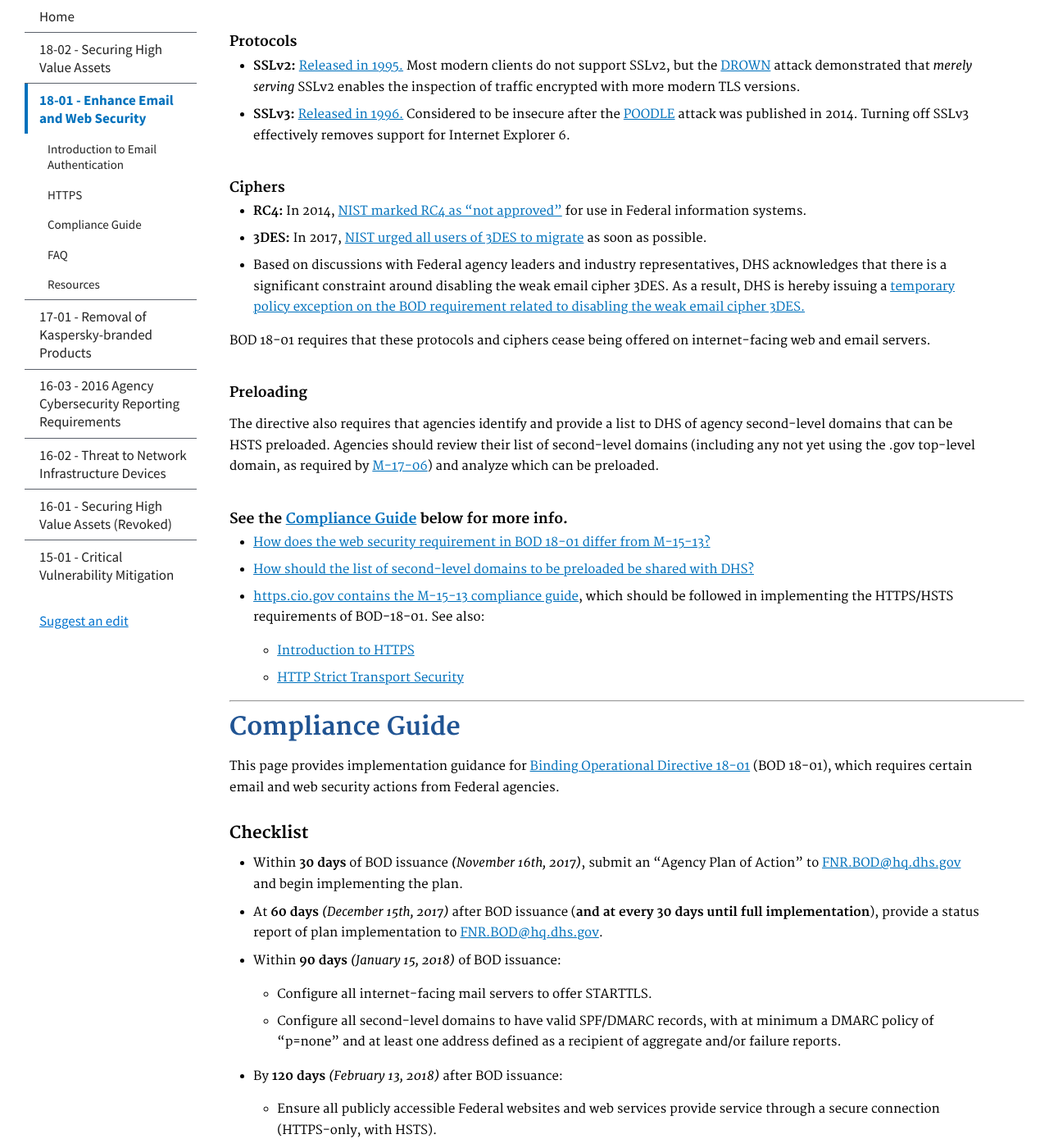
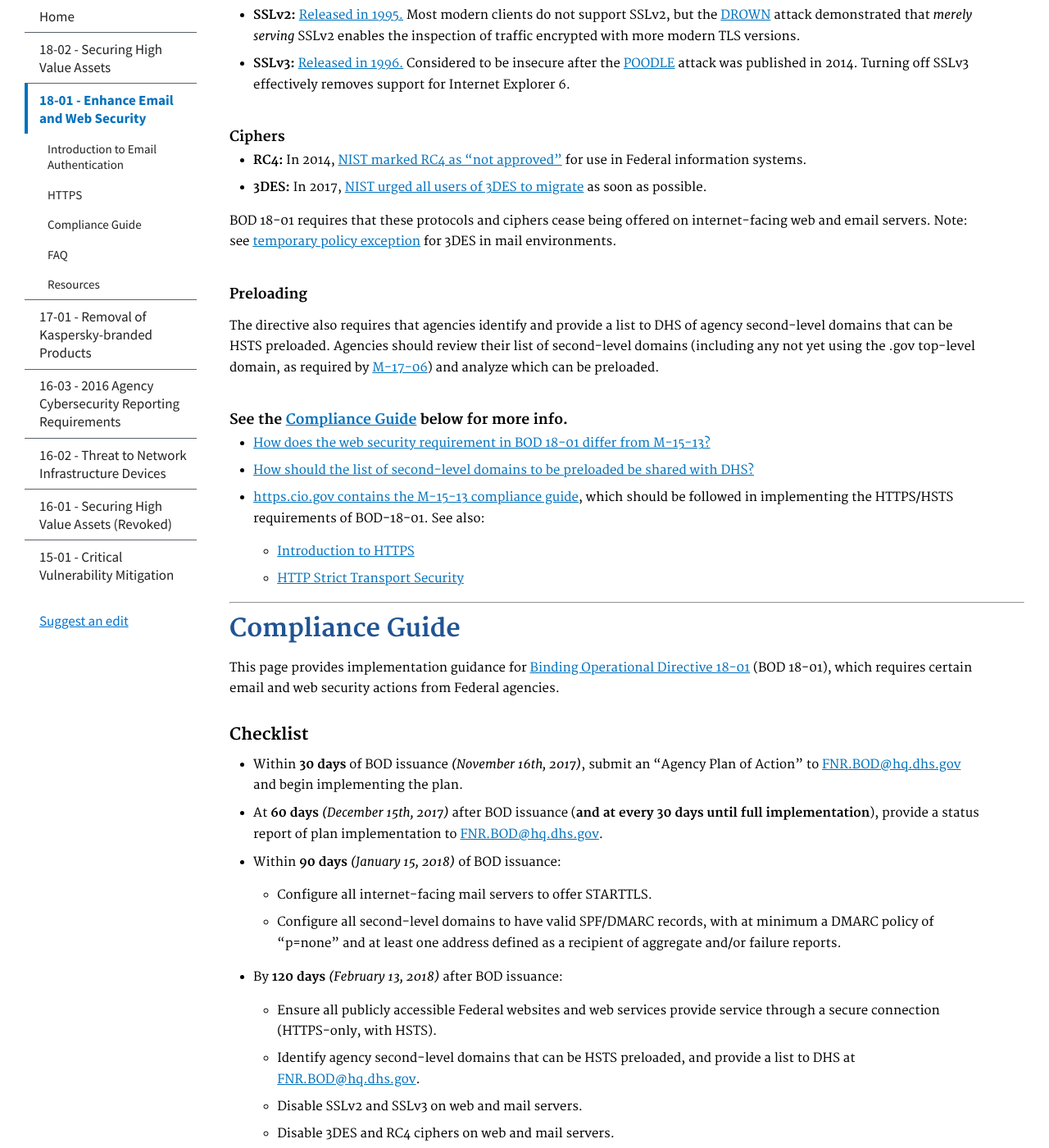
Before and after one commit to cisagov/cyber.dhs.gov, a Jekyll site: the page built from pages/18-01.md, in a window 1280 px wide and 1400 px high, scrolled down 7546 px. Shown: the whole window at 82% size. Built offline with Jekyll 4.4.1, drawn with Linux system fonts in a browser that asks for light colours; some of the changed text lies outside the part shown.

Commit message:
updated link and clarified language

```diff
--- a/pages/18-01.md
+++ b/pages/18-01.md
@@ -27,6 +27,11 @@ This page contains a web-friendly version of the Department of Homeland Security
 
 **For an overview of this directive's requirements, review the [checklist](#checklist).**
 
+### Temporary policy exception
+
+DHS acknowledges that there is a significant constraint around disabling 3DES in mail environments. As a result, the Department issued a [temporary policy exception on this requirement]({{ site.baseurl }}/assets/report/18-01-exception.pdf) on September 20, 2018.
+- - -
+
 *A binding operational directive is a [compulsory direction](https://www.congress.gov/113/plaws/publ283/PLAW-113publ283.pdf#page=2) to federal, executive branch, departments and agencies for purposes of safeguarding federal information and information systems.*
 
 *The Department of Homeland Security (DHS) develops and oversees the implementation of binding operational directives pursuant to the [Federal Information Security Modernization Act of 2014](https://www.congress.gov/113/plaws/publ283/PLAW-113publ283.pdf#page=3).*
@@ -47,9 +52,6 @@ appears to come from a government-owned system.
 Based on current network scan data and a clear potential for harm, this
 directive requires actions related to two topics: email security and web
 security.
-
-Based on discussions with Federal agency leaders and industry representatives, DHS acknowledges that there is a significant constraint around disabling the weak email cipher 3DES. As a result, DHS is hereby issuing a [temporary policy exception on the BOD requirement related to disabling the weak email cipher 3DES.](https://cyber.dhs.gov/assets/report/<BOD_18-01_Letter_for_Temporary_Exception_to_Agencies_FINAL_v1_Signed.pdf)
-
 
 #### A. Email Security
 
@@ -125,8 +127,7 @@ All agencies are **required** to:
       >-  Secure Sockets Layer (SSL)v2 and SSLv3 are disabled on
                 mail servers, and
 
-      >-  3DES and RC4 ciphers are disabled on mail servers.
-      >- Based on discussions with Federal agency leaders and industry representatives, DHS acknowledges that there is a significant constraint around disabling the weak email cipher 3DES. As a result, DHS is hereby issuing a [temporary policy exception on the BOD requirement related to disabling the weak email cipher 3DES.](https://cyber.dhs.gov/assets/report/<BOD_18-01_Letter_for_Temporary_Exception_to_Agencies_FINAL_v1_Signed.pdf)
+      >-  3DES and RC4 ciphers are disabled on mail servers (see [temporary policy exception](#temporary-policy-exception) for 3DES).
 
       >iii. [Within 15 days](#checklist) of the establishment of centralized National Cybersecurity & Communications Integration Center (NCCIC) [reporting location](#dhs-dmarc-reporting-location), adding the NCCIC as a recipient of DMARC aggregate reports.
 
@@ -299,9 +300,8 @@ M-15-13 also contemplates that "[p]rotocols and web standards improve regularly"
 #### Ciphers
 * **RC4:** In 2014, [NIST marked RC4 as "not approved"](http://nvlpubs.nist.gov/nistpubs/SpecialPublications/NIST.SP.800-52r1.pdf#page=27) for use in Federal information systems.
 * **3DES:** In 2017, [NIST urged all users of 3DES to migrate](https://csrc.nist.gov/News/2017/Update-to-Current-Use-and-Deprecation-of-TDEA) as soon as possible.
-* Based on discussions with Federal agency leaders and industry representatives, DHS acknowledges that there is a significant constraint around disabling the weak email cipher 3DES. As a result, DHS is hereby issuing a [temporary policy exception on the BOD requirement related to disabling the weak email cipher 3DES.](https://cyber.dhs.gov/assets/report/<BOD_18-01_Letter_for_Temporary_Exception_to_Agencies_FINAL_v1_Signed.pdf)
 
-BOD 18-01 requires that these protocols and ciphers cease being offered on internet-facing web and email servers.
+BOD 18-01 requires that these protocols and ciphers cease being offered on internet-facing web and email servers. Note: see [temporary policy exception](#temporary-policy-exception) for 3DES in mail environments.
 
 #### Preloading
 The directive also requires that agencies identify and provide a list to DHS of agency second-level domains that can be HSTS preloaded. Agencies should review their list of second-level domains (including any not yet using the .gov top-level domain, as required by [M-17-06](https://policy.cio.gov/web-policy/domain/)) and analyze which can be preloaded.
@@ -332,7 +332,7 @@ This page provides implementation guidance for [Binding Operational Directive 18
   * Identify agency second-level domains that can be HSTS preloaded, and provide a list to DHS at <FNR.BOD@hq.dhs.gov>.
   * Disable SSLv2 and SSLv3 on web and mail servers.
   * Disable 3DES and RC4 ciphers on web and mail servers.
-  * Based on discussions with Federal agency leaders and industry representatives, DHS acknowledges that there is a significant constraint around disabling the weak email cipher 3DES. As a result, DHS is hereby issuing a [temporary policy exception on the BOD requirement related to disabling the weak email cipher 3DES.](https://cyber.dhs.gov/assets/report/<BOD_18-01_Letter_for_Temporary_Exception_to_Agencies_FINAL_v1_Signed.pdf)
+    * See the [temporary policy exception on this requirement](#temporary-policy-exception).
 * Within **15 days of the establishment of a centralized NCCIC [reporting location](#dhs-dmarc-reporting-location)**, add DHS as a recipient of DMARC aggregate reports (`reports@dmarc.cyber.dhs.gov`).
 * Within **one year** *(October 16, 2018)* of BOD issuance, set a DMARC policy of "reject" for all second-level domains and mail-sending hosts.
 
```
Also changed, not shown: 1 other file.
